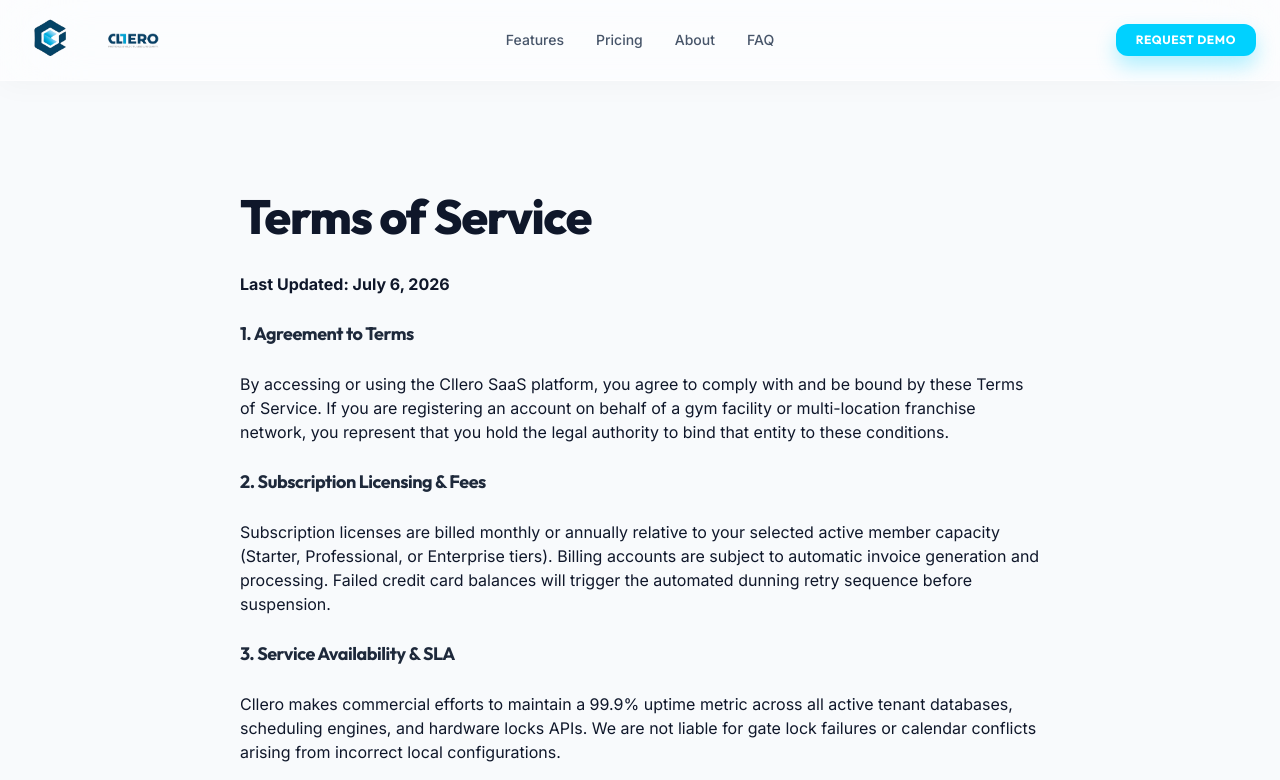
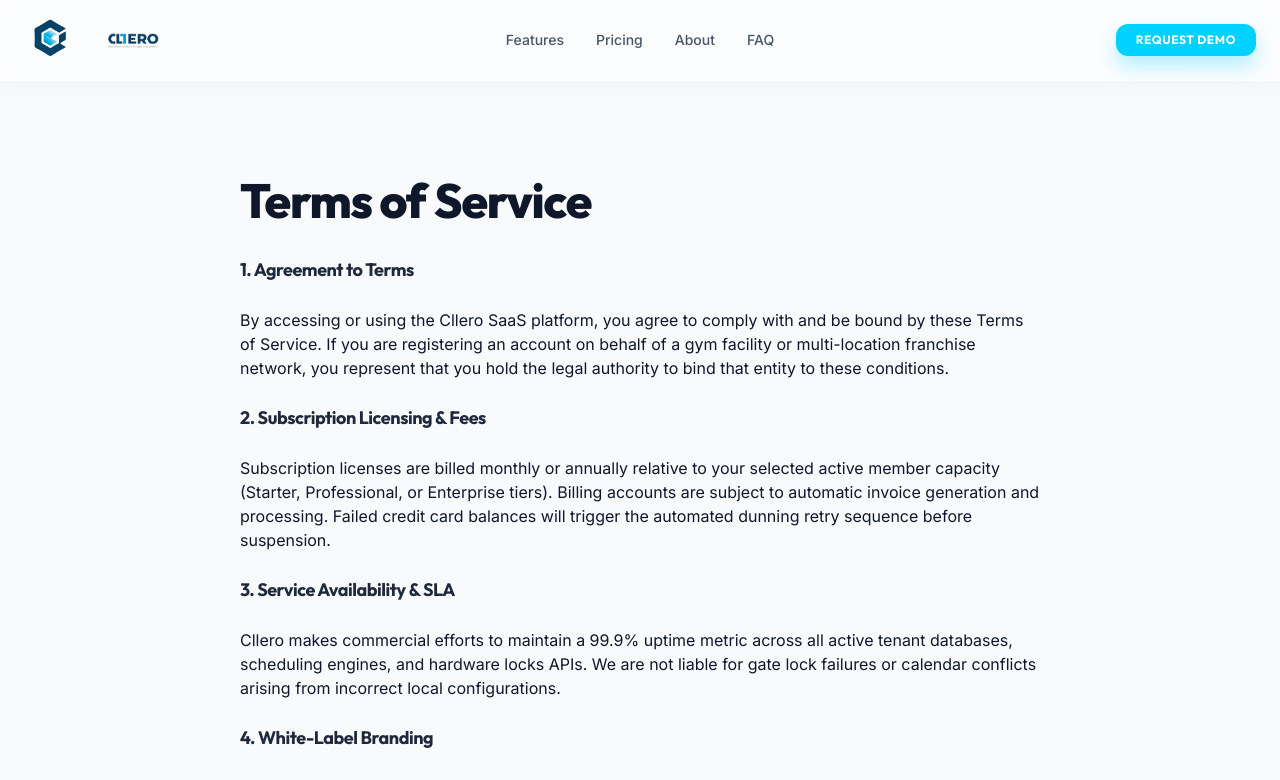
Before and after one commit to ayushibusa/CLLERO, a Next.js app: page /legal/terms in a window 1280 px wide. Shown: the top 780 px of the page. Built offline with nearby package versions, Linux system fonts and the light colour scheme.

Commit message:
Removed last updated dates, reduced top padding to snug pt-20, and added entrance animations to privacy and terms pages

```diff
--- a/src/app/legal/privacy/page.tsx
+++ b/src/app/legal/privacy/page.tsx
@@ -1,10 +1,28 @@
 "use client";
 
 import React from "react";
+import { motion } from "framer-motion";
+
+const containerVariants = {
+  hidden: { opacity: 0, y: 20 },
+  visible: {
+    opacity: 1,
+    y: 0,
+    transition: {
+      duration: 0.6,
+      ease: "easeOut"
+    }
+  }
+};
 
 export default function PrivacyPolicyPage() {
   return (
-    <div className="pt-24 pb-20 bg-background transition-colors duration-300">
+    <motion.div
+      variants={containerVariants}
+      initial="hidden"
+      animate="visible"
+      className="pt-20 pb-20 bg-background transition-colors duration-300"
+    >
       <div className="max-w-4xl mx-auto px-6 md:px-12 text-left">
 
         <h1 className="text-3xl md:text-5xl font-extrabold tracking-tight text-text-heading mb-8 leading-tight">
@@ -12,9 +30,6 @@ export default function PrivacyPolicyPage() {
         </h1>
 
         <div className="space-y-6 text-sm md:text-base text-slate-650 leading-relaxed">
-          <p>
-            <strong>Last Updated: July 6, 2026</strong>
-          </p>
 
           <h3 className="font-bold text-lg text-slate-800 mt-6 mb-2">1. Information We Collect</h3>
           <p>
@@ -38,6 +53,6 @@ export default function PrivacyPolicyPage() {
         </div>
 
       </div>
-    </div>
+    </motion.div>
   );
 }
--- a/src/app/legal/terms/page.tsx
+++ b/src/app/legal/terms/page.tsx
@@ -1,10 +1,28 @@
 "use client";
 
 import React from "react";
+import { motion } from "framer-motion";
+
+const containerVariants = {
+  hidden: { opacity: 0, y: 20 },
+  visible: {
+    opacity: 1,
+    y: 0,
+    transition: {
+      duration: 0.6,
+      ease: "easeOut"
+    }
+  }
+};
 
 export default function TermsOfServicePage() {
   return (
-    <div className="pt-24 pb-20 bg-background transition-colors duration-300">
+    <motion.div
+      variants={containerVariants}
+      initial="hidden"
+      animate="visible"
+      className="pt-20 pb-20 bg-background transition-colors duration-300"
+    >
       <div className="max-w-4xl mx-auto px-6 md:px-12 text-left">
 
         <h1 className="text-3xl md:text-5xl font-extrabold tracking-tight text-text-heading mb-8 leading-tight">
@@ -12,9 +30,6 @@ export default function TermsOfServicePage() {
         </h1>
 
         <div className="space-y-6 text-sm md:text-base text-slate-655 leading-relaxed">
-          <p>
-            <strong>Last Updated: July 6, 2026</strong>
-          </p>
 
           <h3 className="font-bold text-lg text-slate-800 mt-6 mb-2">1. Agreement to Terms</h3>
           <p>
@@ -38,6 +53,6 @@ export default function TermsOfServicePage() {
         </div>
 
       </div>
-    </div>
+    </motion.div>
   );
 }
```
